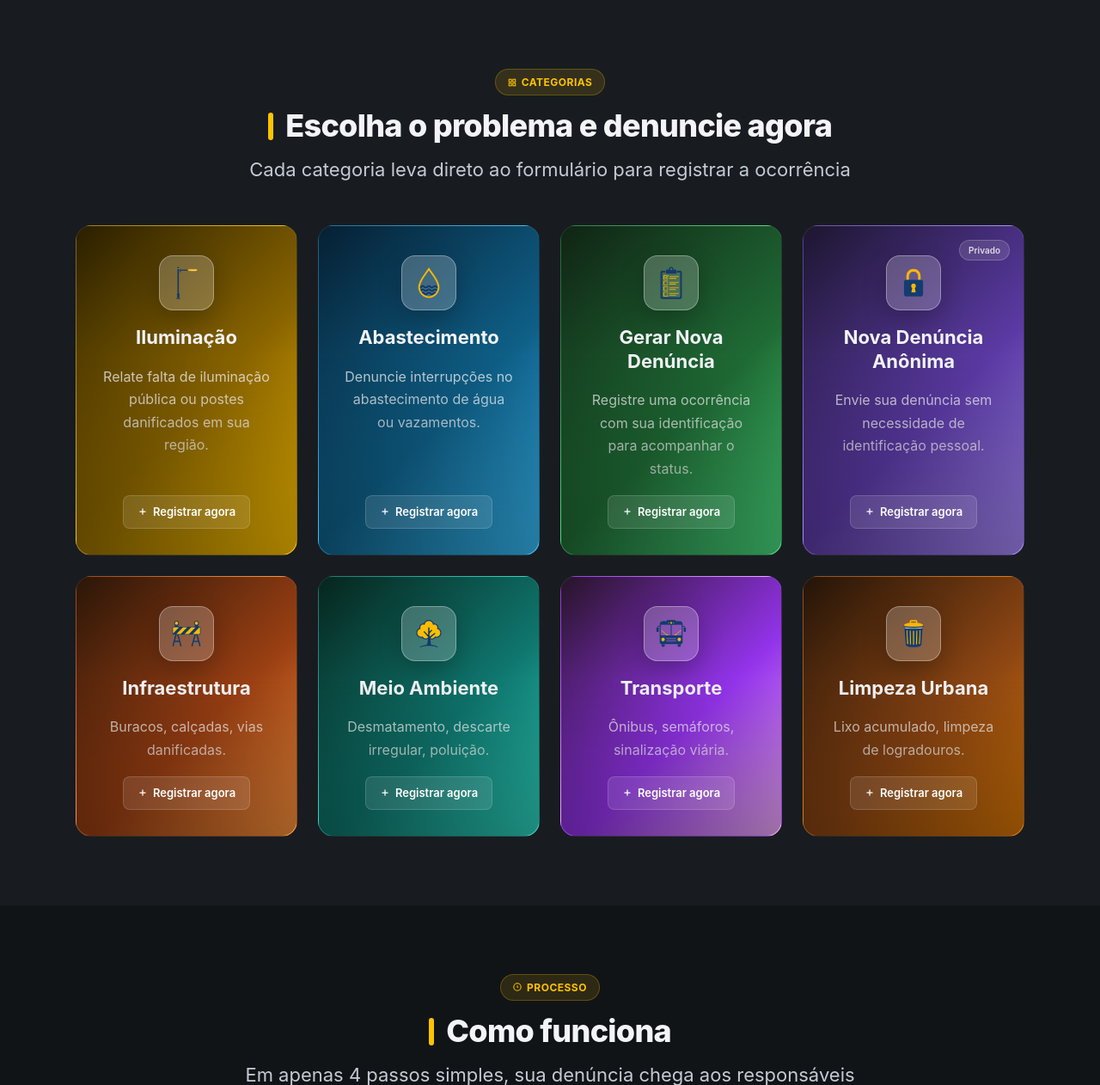
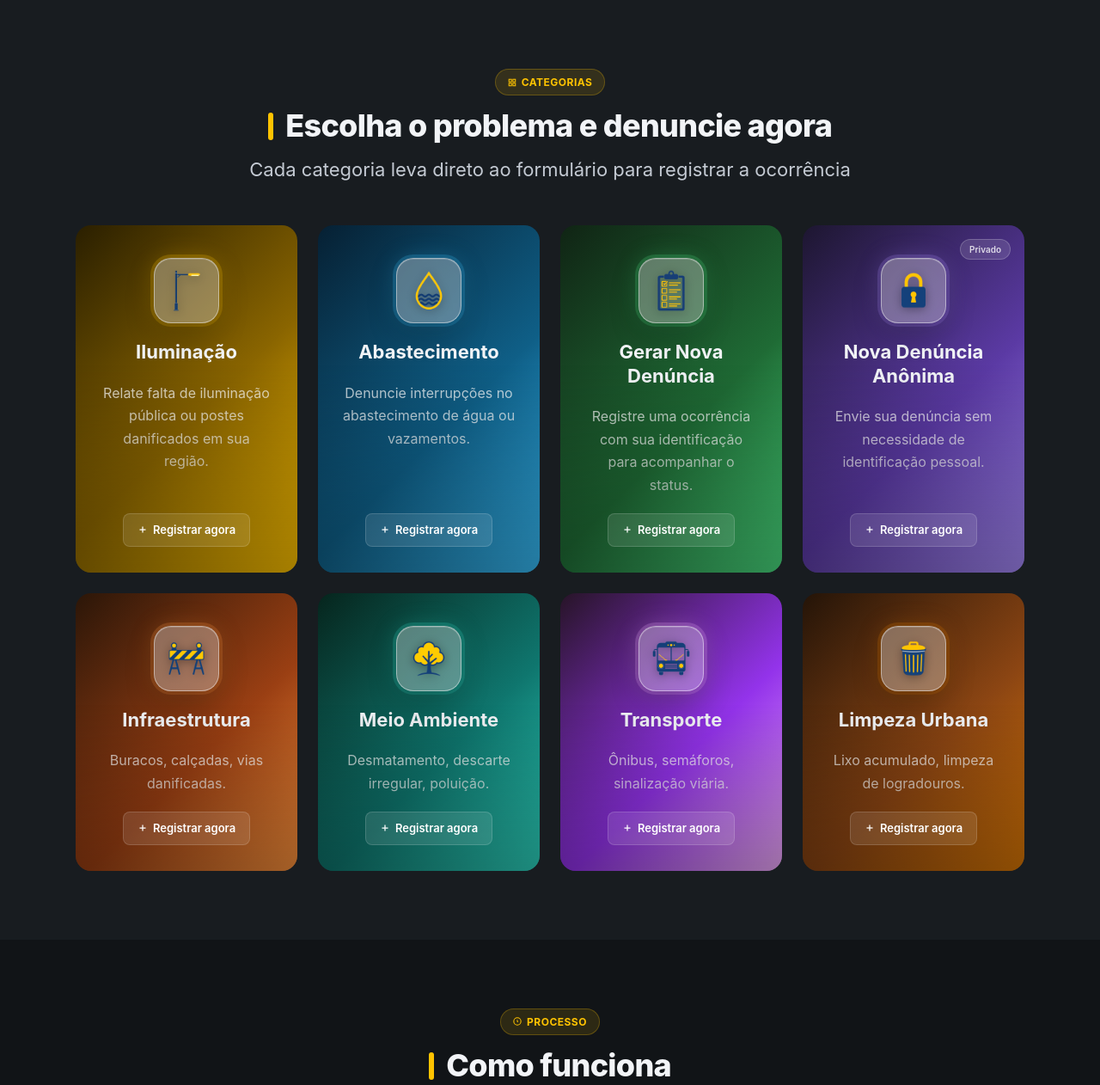
Before and after one commit to ydannielmamede/sistema-web-denuncias-urbanas, a Django app: page / in a window 1280 px wide. Shown: the part 886-2148 px from the top of the page at 86% size. Run offline with Django 5.2, Linux system fonts and the light colour scheme; data comes from the database, SQL or seed files in the repository; data that the repository does not hold is empty.

Commit message:
Atualiza página inicial, categorias e fluxo de denúncia
- Ajusta visual dos cards de categoria (ícones, espaçamento, sombras)
- Redireciona categorias para rota de denúncia com parâmetro de categoria
- Protege página de denúncia com login_required e pré-seleciona categoria via query string
- Atualiza CTAs da home e link de denúncias recentes

```diff
--- a/denuncia/templates/denuncia/denuncia.html
+++ b/denuncia/templates/denuncia/denuncia.html
@@ -27,13 +27,14 @@
         </div>
       {% endif %}
       <div class="login-header">
+        <h2>Registrar Denúncia</h2>
+        <p>Envie sua ocorrência com categoria, localização e anexos. Sua participação é importante!</p>
+
         <ol class="form-steps" aria-label="Etapas da denúncia">
           <li data-step="1" class="active"><span class="step-num" aria-hidden="true">1</span><span class="step-label">Categoria</span></li>
           <li data-step="2"><span class="step-num" aria-hidden="true">2</span><span class="step-label">Localização</span></li>
           <li data-step="3"><span class="step-num" aria-hidden="true">3</span><span class="step-label">Detalhes</span></li>
         </ol>
-        <h2>Registrar Denúncia</h2>
-        <p>Envie sua ocorrência com categoria, localização e anexos. Sua participação é importante!</p>
       </div>
 
       <fieldset data-step="1">
@@ -49,6 +50,7 @@
           {% for categoria in categorias %}
             <option
               value="{{ categoria.id_categoria }}"
+              {% if categoria_selecionada == categoria.nome_categoria %}selected{% endif %}
               data-orgao-nome="{% if categoria.orgao_alvo %}{{ categoria.orgao_alvo.descricao|default_if_none:'' }}{% endif %}"
               data-orgao-email="{% if categoria.orgao_alvo %}{{ categoria.orgao_alvo.email_orgao|default_if_none:'' }}{% endif %}"
               data-orgao-telefone="{% if categoria.orgao_alvo %}{{ categoria.orgao_alvo.telefone|default_if_none:'' }}{% endif %}"
--- a/denuncia/views.py
+++ b/denuncia/views.py
@@ -32,10 +32,12 @@ def _get_categorias_com_orgao():
     return categorias
 
 
+@login_required(login_url='usuario:login')
 def denuncia_page(request, server_message=None, server_message_class=''):
     categorias = _get_categorias_com_orgao()
     return render(request, 'denuncia/denuncia.html', {
         'categorias': categorias,
+        'categoria_selecionada': request.GET.get('categoria', ''),
         'server_message': server_message,
         'server_message_class': server_message_class,
     })
--- a/static/css/index.css
+++ b/static/css/index.css
@@ -233,8 +233,8 @@
   position: relative;
   overflow: hidden;
   border-radius: var(--radius-lg);
-  border: 1px solid rgba(255, 255, 255, 0.08);
-  padding: 34px 28px 30px;
+  /* border: 1px solid rgba(255, 255, 255, 0.08); */
+  padding: 38px 28px 30px;
   cursor: pointer;
   transition:
     transform var(--transition),
@@ -242,8 +242,8 @@
     border-color var(--transition);
   display: flex;
   flex-direction: column;
-  gap: 18px;
-  min-height: 250px;
+  gap: 20px;
+  min-height: 270px;
   flex: 1;
   height: 100%;
   justify-content: flex-start;
@@ -298,31 +298,180 @@
 }
 
 .cat-icon {
-  width: 64px;
-  height: 64px;
-  border-radius: 16px;
-  background: rgba(255, 255, 255, 0.22);
+  width: 76px;
+  height: 76px;
+  border-radius: 20px;
+  background: rgba(255, 255, 255, 0.32);
   backdrop-filter: blur(100px);
   display: flex;
   align-items: center;
   justify-content: center;
   margin: 0 auto;
-  border: 1px solid rgba(255, 255, 255, 0.32);
-  box-shadow: 0 10px 28px rgba(0, 0, 0, 0.22);
+  border: 1.5px solid rgba(255, 255, 255, 0.45);
+  box-shadow:
+    0 12px 32px rgba(0, 0, 0, 0.28),
+    0 0 0 4px rgba(255, 255, 255, 0.06),
+    inset 0 1px 0 rgba(255, 255, 255, 0.18);
   transition:
     background var(--transition),
-    transform var(--transition);
+    transform var(--transition),
+    box-shadow var(--transition);
 }
 
 .cat-icon img {
-  width: 40px;
-  height: 40px;
+  width: 50px;
+  height: 50px;
   object-fit: contain;
+  filter:
+    drop-shadow(0 2px 6px rgba(0, 0, 0, 0.35))
+    brightness(1.08);
+  transition: transform var(--transition), filter var(--transition);
+}
+
+/* Anel colorido por categoria (usa a cor clara do gradiente) */
+.cat-card.luz .cat-icon {
+  box-shadow:
+    0 12px 32px rgba(0, 0, 0, 0.28),
+    0 0 0 4px rgba(255, 195, 0, 0.22),
+    0 0 28px rgba(255, 195, 0, 0.28),
+    inset 0 1px 0 rgba(255, 255, 255, 0.18);
+}
+
+.cat-card.agua .cat-icon {
+  box-shadow:
+    0 12px 32px rgba(0, 0, 0, 0.28),
+    0 0 0 4px rgba(56, 189, 248, 0.22),
+    0 0 28px rgba(56, 189, 248, 0.28),
+    inset 0 1px 0 rgba(255, 255, 255, 0.18);
+}
+
+.cat-card.form .cat-icon {
+  box-shadow:
+    0 12px 32px rgba(0, 0, 0, 0.28),
+    0 0 0 4px rgba(74, 222, 128, 0.22),
+    0 0 28px rgba(74, 222, 128, 0.28),
+    inset 0 1px 0 rgba(255, 255, 255, 0.18);
+}
+
+.cat-card.anon .cat-icon {
+  box-shadow:
+    0 12px 32px rgba(0, 0, 0, 0.28),
+    0 0 0 4px rgba(167, 139, 250, 0.22),
+    0 0 28px rgba(167, 139, 250, 0.28),
+    inset 0 1px 0 rgba(255, 255, 255, 0.18);
+}
+
+.cat-card.infra .cat-icon {
+  box-shadow:
+    0 12px 32px rgba(0, 0, 0, 0.28),
+    0 0 0 4px rgba(251, 146, 60, 0.22),
+    0 0 28px rgba(251, 146, 60, 0.28),
+    inset 0 1px 0 rgba(255, 255, 255, 0.18);
+}
+
+.cat-card.meio .cat-icon {
+  box-shadow:
+    0 12px 32px rgba(0, 0, 0, 0.28),
+    0 0 0 4px rgba(45, 212, 191, 0.22),
+    0 0 28px rgba(45, 212, 191, 0.28),
+    inset 0 1px 0 rgba(255, 255, 255, 0.18);
+}
+
+.cat-card.transp .cat-icon {
+  box-shadow:
+    0 12px 32px rgba(0, 0, 0, 0.28),
+    0 0 0 4px rgba(240, 171, 252, 0.22),
+    0 0 28px rgba(240, 171, 252, 0.28),
+    inset 0 1px 0 rgba(255, 255, 255, 0.18);
+}
+
+.cat-card.limp .cat-icon {
+  box-shadow:
+    0 12px 32px rgba(0, 0, 0, 0.28),
+    0 0 0 4px rgba(217, 119, 6, 0.22),
+    0 0 28px rgba(217, 119, 6, 0.28),
+    inset 0 1px 0 rgba(255, 255, 255, 0.18);
 }
 
 .cat-card:hover .cat-icon {
-  background: rgba(255, 255, 255, 0.32);
+  background: rgba(255, 255, 255, 0.42);
+  transform: scale(1.12) translateY(-2px);
+  box-shadow:
+    0 18px 40px rgba(0, 0, 0, 0.35),
+    0 0 0 5px rgba(255, 255, 255, 0.12),
+    inset 0 1px 0 rgba(255, 255, 255, 0.25);
+}
+
+/* Hover mantém o anel da categoria, mais intenso */
+.cat-card.luz:hover .cat-icon {
+  box-shadow:
+    0 18px 40px rgba(0, 0, 0, 0.35),
+    0 0 0 5px rgba(255, 195, 0, 0.32),
+    0 0 40px rgba(255, 195, 0, 0.45),
+    inset 0 1px 0 rgba(255, 255, 255, 0.25);
+}
+
+.cat-card.agua:hover .cat-icon {
+  box-shadow:
+    0 18px 40px rgba(0, 0, 0, 0.35),
+    0 0 0 5px rgba(56, 189, 248, 0.32),
+    0 0 40px rgba(56, 189, 248, 0.45),
+    inset 0 1px 0 rgba(255, 255, 255, 0.25);
+}
+
+.cat-card.form:hover .cat-icon {
+  box-shadow:
+    0 18px 40px rgba(0, 0, 0, 0.35),
+    0 0 0 5px rgba(74, 222, 128, 0.32),
+    0 0 40px rgba(74, 222, 128, 0.45),
+    inset 0 1px 0 rgba(255, 255, 255, 0.25);
+}
+
+.cat-card.anon:hover .cat-icon {
+  box-shadow:
+    0 18px 40px rgba(0, 0, 0, 0.35),
+    0 0 0 5px rgba(167, 139, 250, 0.32),
+    0 0 40px rgba(167, 139, 250, 0.45),
+    inset 0 1px 0 rgba(255, 255, 255, 0.25);
+}
+
+.cat-card.infra:hover .cat-icon {
+  box-shadow:
+    0 18px 40px rgba(0, 0, 0, 0.35),
+    0 0 0 5px rgba(251, 146, 60, 0.32),
+    0 0 40px rgba(251, 146, 60, 0.45),
+    inset 0 1px 0 rgba(255, 255, 255, 0.25);
+}
+
+.cat-card.meio:hover .cat-icon {
+  box-shadow:
+    0 18px 40px rgba(0, 0, 0, 0.35),
+    0 0 0 5px rgba(45, 212, 191, 0.32),
+    0 0 40px rgba(45, 212, 191, 0.45),
+    inset 0 1px 0 rgba(255, 255, 255, 0.25);
+}
+
+.cat-card.transp:hover .cat-icon {
+  box-shadow:
+    0 18px 40px rgba(0, 0, 0, 0.35),
+    0 0 0 5px rgba(240, 171, 252, 0.32),
+    0 0 40px rgba(240, 171, 252, 0.45),
+    inset 0 1px 0 rgba(255, 255, 255, 0.25);
+}
+
+.cat-card.limp:hover .cat-icon {
+  box-shadow:
+    0 18px 40px rgba(0, 0, 0, 0.35),
+    0 0 0 5px rgba(217, 119, 6, 0.32),
+    0 0 40px rgba(217, 119, 6, 0.45),
+    inset 0 1px 0 rgba(255, 255, 255, 0.25);
+}
+
+.cat-card:hover .cat-icon img {
   transform: scale(1.05);
+  filter:
+    drop-shadow(0 4px 10px rgba(0, 0, 0, 0.45))
+    brightness(1.15);
 }
 
 .cat-title {
--- a/static/css/login.css
+++ b/static/css/login.css
@@ -47,7 +47,7 @@ main {
   display: grid;
   grid-template-columns: minmax(0, 3fr) minmax(340px, 2fr);
   align-items: stretch;
-  /* gap: 40px; */
+  gap: 40px;
 }
 
 main::before {
--- a/templates/base.html
+++ b/templates/base.html
@@ -186,12 +186,12 @@
                 <nav aria-label="Links das categorias">
                     <div class="footer-col-title">Categorias</div>
                     <ul class="footer-links">
-                        <li><a href="#" class="footer-link">💡 Iluminação</a></li>
-                        <li><a href="#" class="footer-link">💧 Abastecimento</a></li>
-                        <li><a href="#" class="footer-link">🚧 Infraestrutura</a></li>
-                        <li><a href="#" class="footer-link">🌳 Meio Ambiente</a></li>
-                        <li><a href="#" class="footer-link">🚌 Transporte</a></li>
-                        <li><a href="#" class="footer-link">🗑️ Limpeza Urbana</a></li>
+                        <li><a href="{% url 'denuncia:denuncia' %}?categoria=Iluminação" class="footer-link">💡 Iluminação</a></li>
+                        <li><a href="{% url 'denuncia:denuncia' %}?categoria=Abastecimento" class="footer-link">💧 Abastecimento</a></li>
+                        <li><a href="{% url 'denuncia:denuncia' %}?categoria=Infraestrutura" class="footer-link">🚧 Infraestrutura</a></li>
+                        <li><a href="{% url 'denuncia:denuncia' %}?categoria=Meio Ambiente" class="footer-link">🌳 Meio Ambiente</a></li>
+                        <li><a href="{% url 'denuncia:denuncia' %}?categoria=Transporte" class="footer-link">🚌 Transporte</a></li>
+                        <li><a href="{% url 'denuncia:denuncia' %}?categoria=Limpeza Urbana" class="footer-link">🗑️ Limpeza Urbana</a></li>
                     </ul>
                 </nav>
 
--- a/templates/index.html
+++ b/templates/index.html
@@ -33,7 +33,7 @@
               Informe a categoria, marque o local e acompanhe o andamento da denúncia. Sua participação ajuda a cidade a agir mais rápido.
             </p>
             <div class="hero-btns fade-up fade-up-3">
-              <a href="{% url 'denuncia:criar_denuncia' %}" class="btn-primary" role="button">
+              <a href="{% url 'denuncia:denuncia' %}" class="btn-primary" role="button">
                 <svg aria-hidden="true" focusable="false" width="15" height="15" viewBox="0 0 24 24" fill="none"
                   stroke="currentColor" stroke-width="2.5">
                   <line x1="12" y1="5" x2="12" y2="19" />
@@ -41,7 +41,7 @@
                 </svg>
                 Registrar Denúncia
               </a>
-              <a href="#recentes" class="btn-outline">
+              <a href="{% url 'denuncia:listar_denuncias' %}" class="btn-outline">
                 <svg aria-hidden="true" focusable="false" width="15" height="15" viewBox="0 0 24 24" fill="none"
                   stroke="currentColor" stroke-width="2">
                   <circle cx="12" cy="12" r="10" />
@@ -199,13 +199,13 @@
         <ul class="cat-grid" role="list">
           <li>
             <div class="cat-card luz">
-              <div class="cat-icon"><img src="{% static 'img/ui-iluminacao.png.png' %}" alt="" aria-hidden="true"></div>
+              <a href="{% url 'denuncia:denuncia' %}?categoria=Iluminação" class="cat-icon"><img src="{% static 'img/ui-iluminacao.png.png' %}" alt="Iluminação"></a>
               <div class="cat-title">Iluminação</div>
               <div class="cat-desc">
                 Relate falta de iluminação pública ou postes danificados em
                 sua região.
               </div>
-              <a href="{% url 'denuncia:criar_denuncia' %}" class="cat-btn" data-categoria="falta de luz" data-modo="identificada">
+              <a href="{% url 'denuncia:denuncia' %}?categoria=Iluminação" class="cat-btn" data-categoria="Iluminação" data-modo="identificada">
                 <svg aria-hidden="true" focusable="false" width="12" height="12" viewBox="0 0 24 24" fill="none"
                   stroke="currentColor" stroke-width="2.5">
                   <line x1="12" y1="5" x2="12" y2="19" />
@@ -218,12 +218,12 @@
 
           <li>
             <div class="cat-card agua">
-              <div class="cat-icon"><img src="{% static 'img/ui-agua.png.png' %}" alt="" aria-hidden="true"></div>
+              <a href="{% url 'denuncia:denuncia' %}?categoria=Abastecimento" class="cat-icon"><img src="{% static 'img/ui-agua.png.png' %}" alt="Abastecimento"></a>
               <div class="cat-title">Abastecimento</div>
               <div class="cat-desc">
                 Denuncie interrupções no abastecimento de água ou vazamentos.
               </div>
-              <a href="{% url 'denuncia:criar_denuncia' %}" class="cat-btn" data-categoria="falta de agua" data-modo="identificada">
+              <a href="{% url 'denuncia:denuncia' %}?categoria=Abastecimento" class="cat-btn" data-categoria="Abastecimento" data-modo="identificada">
                 <svg aria-hidden="true" focusable="false" width="12" height="12" viewBox="0 0 24 24" fill="none"
                   stroke="currentColor" stroke-width="2.5">
                   <line x1="12" y1="5" x2="12" y2="19" />
@@ -242,7 +242,7 @@
                 Registre uma ocorrência com sua identificação para acompanhar
                 o status.
               </div>
-              <a href="{% url 'denuncia:criar_denuncia' %}" class="cat-btn" data-modo="identificada">
+              <a href="{% url 'denuncia:denuncia' %}" class="cat-btn" data-modo="identificada">
                 <svg aria-hidden="true" focusable="false" width="12" height="12" viewBox="0 0 24 24" fill="none"
                   stroke="currentColor" stroke-width="2.5">
                   <line x1="12" y1="5" x2="12" y2="19" />
@@ -261,7 +261,7 @@
               <div class="cat-desc">
                 Envie sua denúncia sem necessidade de identificação pessoal.
               </div>
-              <a href="{% url 'denuncia:criar_denuncia' %}" class="cat-btn" data-modo="anonima">
+              <a href="{% url 'denuncia:denuncia' %}" class="cat-btn" data-modo="anonima">
                 <svg aria-hidden="true" focusable="false" width="12" height="12" viewBox="0 0 24 24" fill="none"
                   stroke="currentColor" stroke-width="2.5">
                   <line x1="12" y1="5" x2="12" y2="19" />
@@ -274,10 +274,10 @@
 
           <li>
             <div class="cat-card infra">
-              <div class="cat-icon"><img src="{% static 'img/ui-infraestrutura.png.png' %}" alt="" aria-hidden="true"></div>
+              <a href="{% url 'denuncia:denuncia' %}?categoria=Infraestrutura" class="cat-icon"><img src="{% static 'img/ui-infraestrutura.png.png' %}" alt="Infraestrutura"></a>
               <div class="cat-title">Infraestrutura</div>
               <div class="cat-desc">Buracos, calçadas, vias danificadas.</div>
-              <a href="{% url 'denuncia:criar_denuncia' %}" class="cat-btn" data-categoria="infraestrutura" data-modo="identificada">
+              <a href="{% url 'denuncia:denuncia' %}?categoria=Infraestrutura" class="cat-btn" data-categoria="Infraestrutura" data-modo="identificada">
                 <svg aria-hidden="true" focusable="false" width="12" height="12" viewBox="0 0 24 24" fill="none"
                   stroke="currentColor" stroke-width="2.5">
                   <line x1="12" y1="5" x2="12" y2="19" />
@@ -290,12 +290,12 @@
 
           <li>
             <div class="cat-card meio">
-              <div class="cat-icon"><img src="{% static 'img/ui-meioambiente.png.png' %}" alt="" aria-hidden="true"></div>
+              <a href="{% url 'denuncia:denuncia' %}?categoria=Meio Ambiente" class="cat-icon"><img src="{% static 'img/ui-meioambiente.png.png' %}" alt="Meio Ambiente"></a>
               <div class="cat-title">Meio Ambiente</div>
               <div class="cat-desc">
                 Desmatamento, descarte irregular, poluição.
               </div>
-              <a href="{% url 'denuncia:criar_denuncia' %}" class="cat-btn" data-categoria="meio ambiente" data-modo="identificada">
+              <a href="{% url 'denuncia:denuncia' %}?categoria=Meio Ambiente" class="cat-btn" data-categoria="Meio Ambiente" data-modo="identificada">
                 <svg aria-hidden="true" focusable="false" width="12" height="12" viewBox="0 0 24 24" fill="none"
                   stroke="currentColor" stroke-width="2.5">
                   <line x1="12" y1="5" x2="12" y2="19" />
@@ -308,12 +308,12 @@
 
           <li>
             <div class="cat-card transp">
-              <div class="cat-icon"><img src="{% static 'img/ui-transporte.png.png' %}" alt="" aria-hidden="true"></div>
+              <a href="{% url 'denuncia:denuncia' %}?categoria=Transporte" class="cat-icon"><img src="{% static 'img/ui-transporte.png.png' %}" alt="Transporte"></a>
               <div class="cat-title">Transporte</div>
               <div class="cat-desc">
                 Ônibus, semáforos, sinalização viária.
               </div>
-              <a href="{% url 'denuncia:criar_denuncia' %}" class="cat-btn" data-categoria="transporte" data-modo="identificada">
+              <a href="{% url 'denuncia:denuncia' %}?categoria=Transporte" class="cat-btn" data-categoria="Transporte" data-modo="identificada">
                 <svg aria-hidden="true" focusable="false" width="12" height="12" viewBox="0 0 24 24" fill="none"
                   stroke="currentColor" stroke-width="2.5">
                   <line x1="12" y1="5" x2="12" y2="19" />
@@ -326,12 +326,12 @@
 
           <li>
             <div class="cat-card limp">
-              <div class="cat-icon"><img src="{% static 'img/ui-lixo.png.png' %}" alt="" aria-hidden="true"></div>
+              <a href="{% url 'denuncia:denuncia' %}?categoria=Limpeza Urbana" class="cat-icon"><img src="{% static 'img/ui-lixo.png.png' %}" alt="Limpeza Urbana"></a>
               <div class="cat-title">Limpeza Urbana</div>
               <div class="cat-desc">
                 Lixo acumulado, limpeza de logradouros.
               </div>
-              <a href="{% url 'denuncia:criar_denuncia' %}" class="cat-btn" data-categoria="limpeza urbana" data-modo="identificada">
+              <a href="{% url 'denuncia:denuncia' %}?categoria=Limpeza Urbana" class="cat-btn" data-categoria="Limpeza Urbana" data-modo="identificada">
                 <svg aria-hidden="true" focusable="false" width="12" height="12" viewBox="0 0 24 24" fill="none"
                   stroke="currentColor" stroke-width="2.5">
                   <line x1="12" y1="5" x2="12" y2="19" />
@@ -506,7 +506,7 @@
             </p>
           </div>
           <div class="cta-btn">
-            <a href="{% url 'denuncia:criar_denuncia' %}" class="btn-primary" style="white-space: nowrap">
+            <a href="{% url 'denuncia:denuncia' %}" class="btn-primary" style="white-space: nowrap">
               <svg aria-hidden="true" focusable="false" width="15" height="15" viewBox="0 0 24 24" fill="none"
                 stroke="currentColor" stroke-width="2.5">
                 <line x1="12" y1="5" x2="12" y2="19" />
```
Also changed, not shown: other parts of static/css/index.css (+24 -9 lines).
